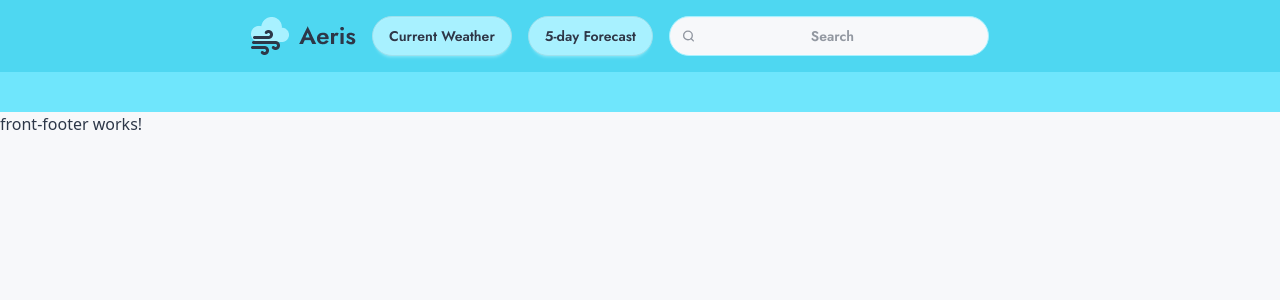
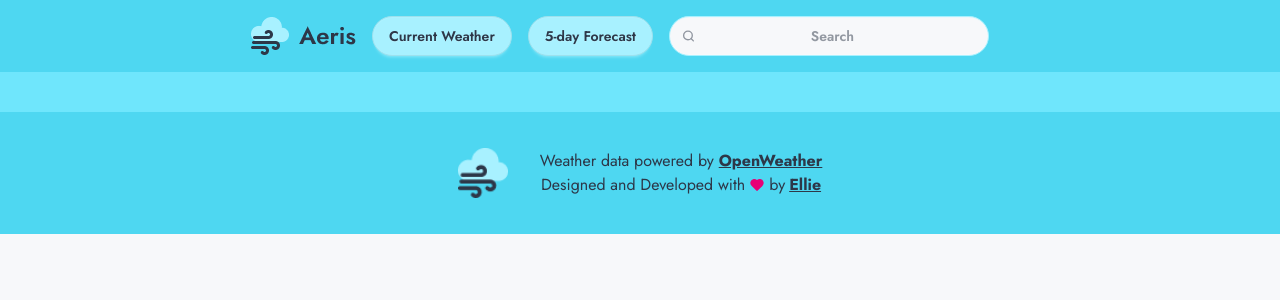
Before and after one commit to ElyRiven/aeris-weather-web, an Angular app: page / in a window 1280 px wide. Shown: the top 300 px of the page. Built offline with nearby package versions, Linux system fonts and the light colour scheme.

Commit message:
Finishing the footer

```diff
--- a/src/app/web-front/components/front-footer/front-footer.component.html
+++ b/src/app/web-front/components/front-footer/front-footer.component.html
@@ -1 +1,44 @@
-<p>front-footer works!</p>
+<footer class="w-full h-fit py-9 bg-primary font-jost text-primary-content">
+  <div class="flex flex-row items-center justify-center gap-8">
+    <img
+      class="aspect-square size-[50px]"
+      src="/assets/images/aeris-icon.png"
+      alt="Aeris Icon"
+    />
+    <div>
+      <p>
+        Weather data powered by
+        <a
+          href="https://openweathermap.org/"
+          target="_blank"
+          class="font-bold underline transition-colors duration-250 hover:text-info-content"
+        >
+          OpenWeather
+        </a>
+      </p>
+      <p class="flex items-center justify-center gap-1 flex-wrap">
+        Designed and Developed with
+        <svg
+          xmlns="http://www.w3.org/2000/svg"
+          width="16"
+          height="16"
+          viewBox="0 0 24 24"
+          fill="currentColor"
+          class="text-pink-600"
+        >
+          <path stroke="none" d="M0 0h24v24H0z" fill="none" />
+          <path
+            d="M6.979 3.074a6 6 0 0 1 4.988 1.425l.037 .033l.034 -.03a6 6 0 0 1 4.733 -1.44l.246 .036a6 6 0 0 1 3.364 10.008l-.18 .185l-.048 .041l-7.45 7.379a1 1 0 0 1 -1.313 .082l-.094 -.082l-7.493 -7.422a6 6 0 0 1 3.176 -10.215z"
+          />
+        </svg>
+        by
+        <a
+          href="https://github.com/ElyRiven"
+          target="_blank"
+          class="font-bold underline transition-colors duration-250 hover:text-info-content"
+          >Ellie</a
+        >
+      </p>
+    </div>
+  </div>
+</footer>
```
Also changed, not shown: public/assets/images/aeris-icon.png (added).
